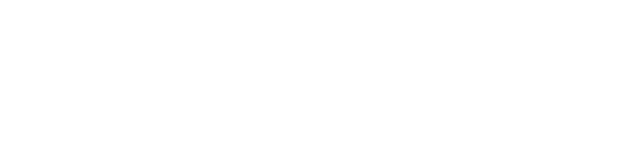
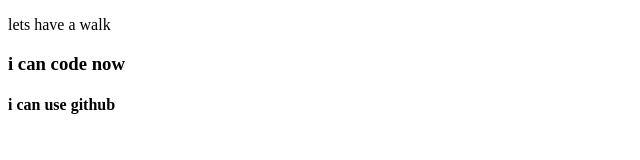
Before and after one commit to Diratul/My-2nd-repo, a plain HTML site: page index.html in a window 1280 px wide. Shown: the whole page, without its empty margins (0-640 px from the left). Drawn offline with Linux system fonts and the light colour scheme.

Commit message:
added header

```diff
--- a/index.html
+++ b/index.html
@@ -7,6 +7,10 @@
     <title>My 2nd repo</title>
 </head>
 <body>
+    <p>lets have a walk
+        <h3>i can code now</h3>
+        <h4>i can use github</h4>
 
+    </p>
 </body>
 </html>
```
